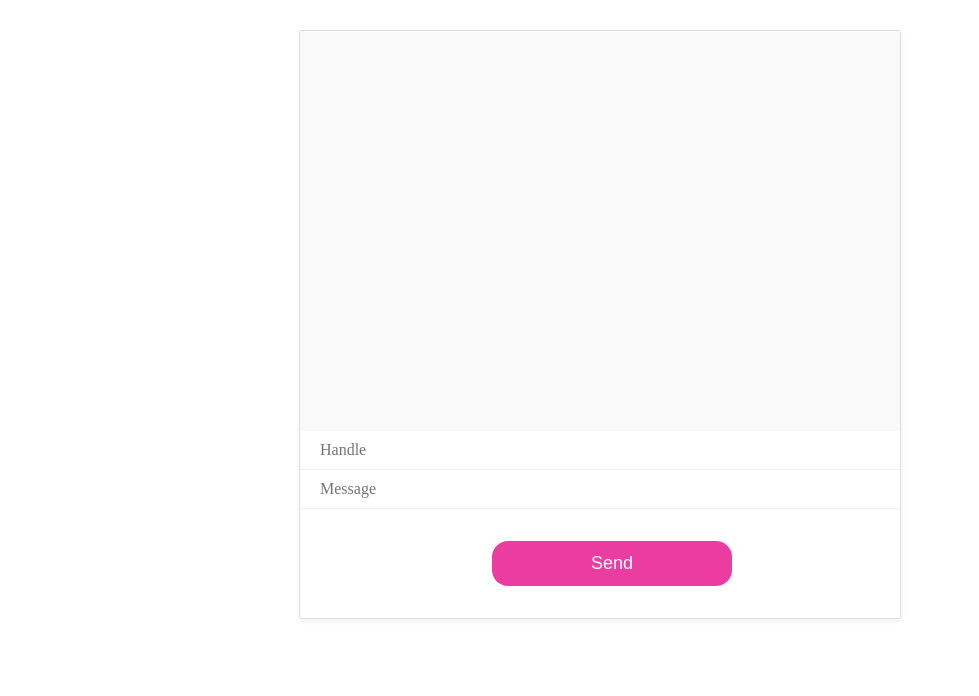
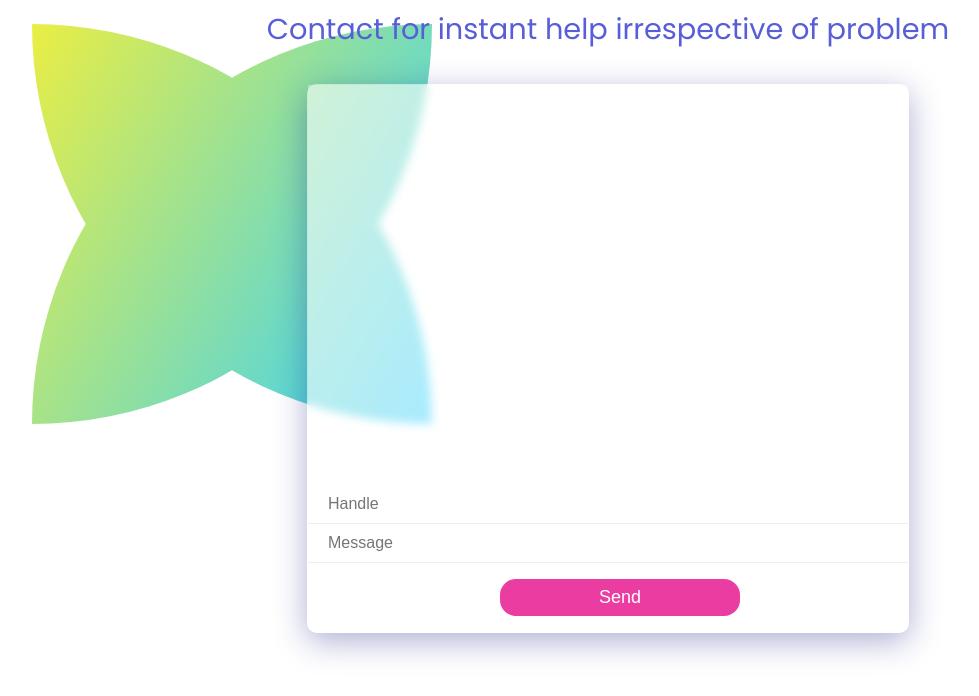
Before and after one commit to prakhardubey2002/express-SIH2, a website: page public/index.html in a window 1280 px wide. Shown: the whole page, without its empty margins (40-1019 px from the left). Drawn offline with nearby package versions, Linux system fonts and the light colour scheme; no server answers.

Commit message:
Contact us ui fixed

```diff
--- a/Frontend/style.css
+++ b/Frontend/style.css
@@ -6,6 +6,7 @@
     font-family: 'Poppins',sans-serif;
     overflow-x: hidden;
 }
+
 :root{
     --Primary:#76f;
 }
--- a/public/Style.css
+++ b/public/Style.css
@@ -1,25 +1,77 @@
+@import url('https://fonts.googleapis.com/css2?family=Lato&family=Poppins:wght@300;400&display=swap');
 body{
-    font-family: 'Nunito';
+    font-family: 'Poppins','Nunito';
+    overflow: hidden;
 }
-
+.bodyx{
+    width: 100vw;
+    height: 100vh;
+     position: relative;
+     padding: 0%;
+}
+.bodyx::after{
+    content: '';
+    top: 2%;
+    left: 5%;
+    position: absolute;
+    height: 400px;
+    width: 400px;
+    color: #eb3ca2;
+    /* clip-path: circle(0 0 at right); */
+    background-image: linear-gradient(120deg, #eaee44, #33d0ff);
+    border-radius: 0% 100% 0% 100% / 0% 100% 0% 100%  ;
+    z-index: -2;
+}
+.bodyx::before{
+    content: '';
+    top: 2%;
+    left: 5%;
+    position: absolute;
+    height: 400px;
+    width: 400px;
+    color: #eb3ca2;
+    /* clip-path: circle(0 0 at right); */
+    background-image: linear-gradient(120deg, #eaee44, #33d0ff);
+    border-radius: 100% 0% 100% 0% / 100% 0% 100% 0%  ;
+    z-index: -2;
+}
 h2{
     font-size: 18px;
     padding: 10px 20px;
     color: #575ed8;
 }
-
+.main{
+    text-align: center;
+    font-weight: 400;
+    font-size: 1.8rem;
+    padding: 0%;
+    margin: 0%;
+}
 #mario-chat{
     max-width: 600px;
-    margin: 30px auto;
+    margin: 1px auto;
     border: 1px solid #ddd;
     box-shadow: 1px 3px 5px rgba(0,0,0,0.05);
     border-radius: 2px;
+    background: rgba( 255, 255, 255, 0.35 );
+box-shadow: 0 8px 32px 0 rgba( 31, 38, 135, 0.37 );
+backdrop-filter: blur( 5px );
+-webkit-backdrop-filter: blur( 5px );
+border-radius: 10px;
+border: 1px solid rgba( 255, 255, 255, 0.18 );
+
 }
 
 #chat-window{
     height: 400px;
     overflow: auto;
     background: #f9f9f9;
+    background: rgba( 255, 255, 255, 0.35 );
+
+/* backdrop-filter: blur( 5px ); */
+/* -webkit-backdrop-filter: blur( 5px ); */
+/* border-radius: 10px; */
+
 }
 
 #output p{
@@ -54,7 +106,7 @@ input{
     width: 100%;
     background: #fff;
     border-bottom: 1px solid #eee;
-    font-family: Nunito;
+    /* font-family: 'Poppins'; */
     font-size: 16px;
 }
 
@@ -63,9 +115,9 @@ button{
     color: #fff;
     font-size: 18px;
     border: 0;
-    padding: 12px 0;
+    padding: 8px 0;
     width: 40%;
     border-radius: 1rem;
-    margin: 2rem;
+    margin: 1rem;
     margin-left: 12rem;
 }
--- a/public/index.html
+++ b/public/index.html
@@ -9,6 +9,9 @@
     <link rel="stylesheet" href="Style.css">
 </head>
 <body>
+    <div class="bodyx">
+    <h2 class="main">Contact for instant help irrespective of problem</h2>
+    <marquee behavior="" direction="">An active member is there to help you out here chat and explain your problem </marquee>
     <div id="mario-chat">
         <div id="chat-window" >
             <div id="output"></div>
@@ -18,7 +21,7 @@
         <input id="message" type="text" placeholder="Message">
         <button id="send">Send</button>
     </div>
-
+</div>
     <script src="chat.js"></script>
 </body>
 </html>
```
